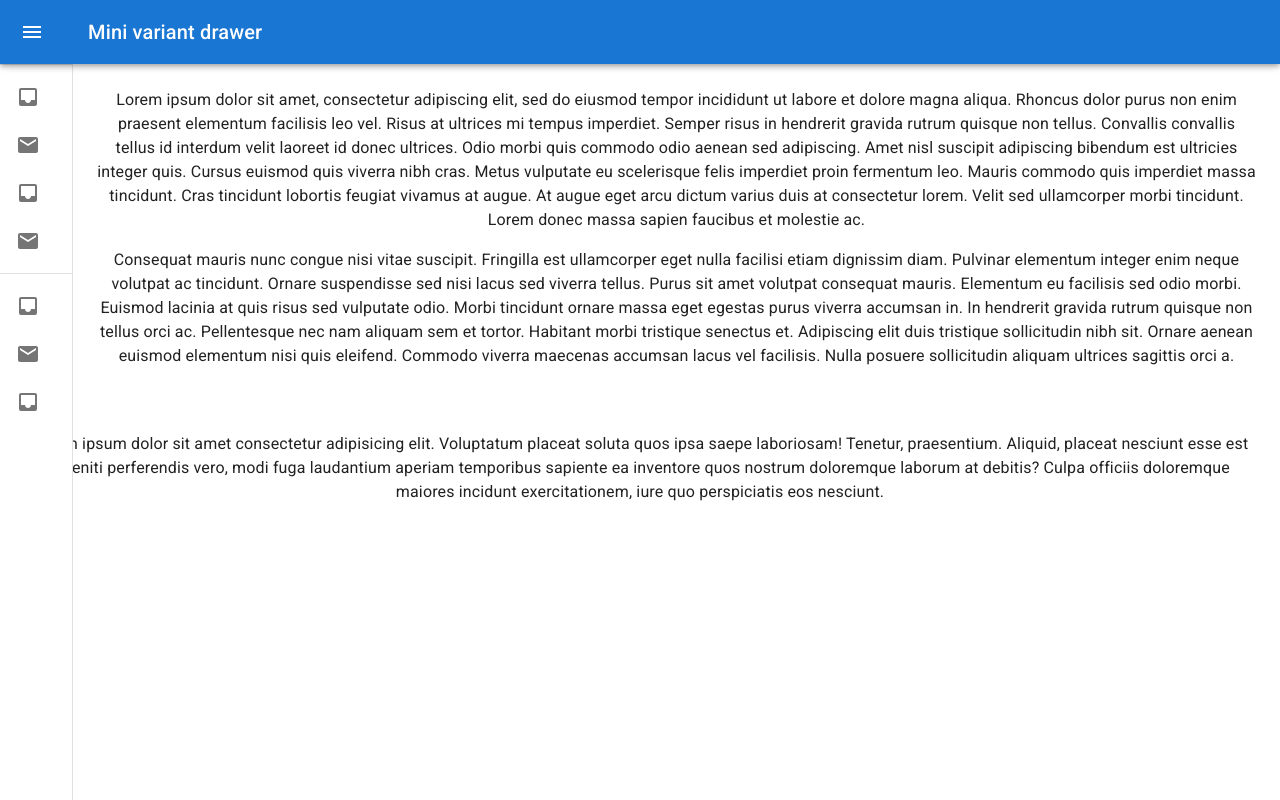
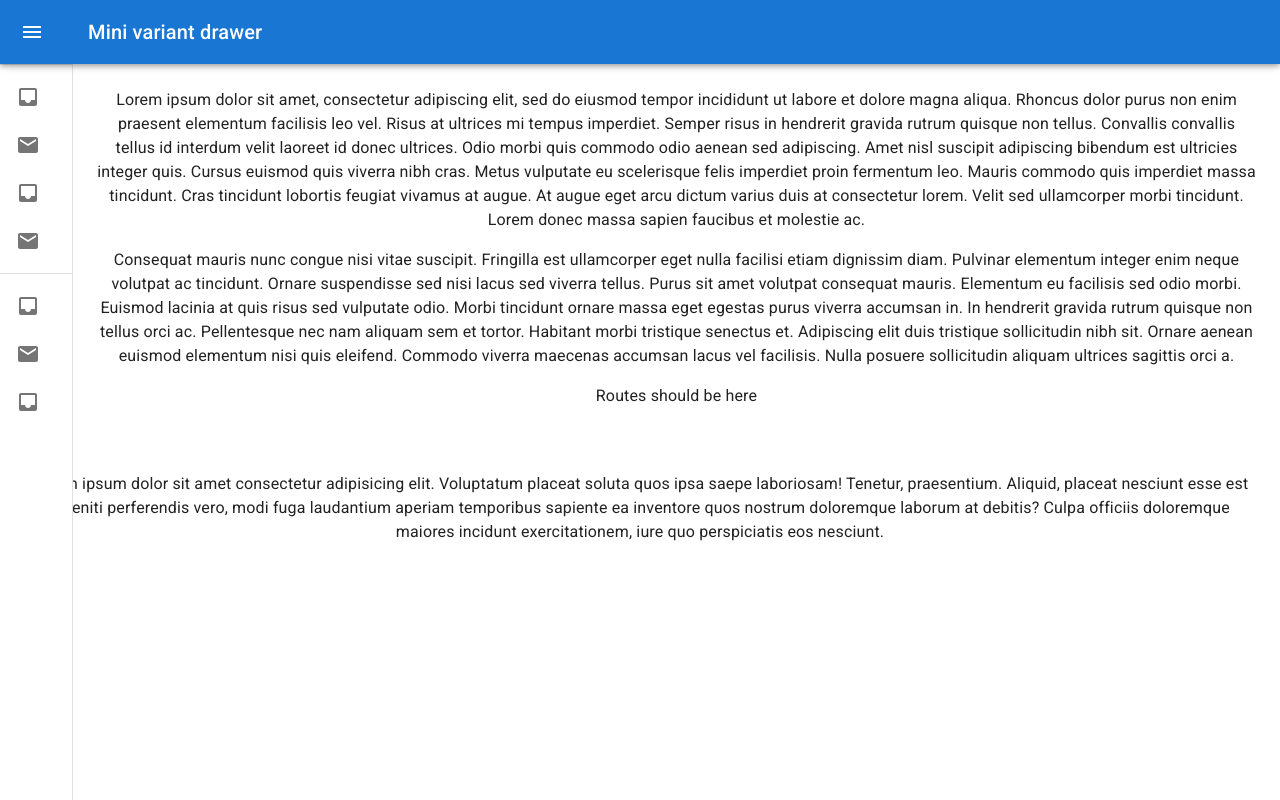
Before and after one commit to jsoomie/school-notebook, a React (Create React App) app: page / in a window 1280 px wide. Built offline with nearby package versions, Linux system fonts and the light colour scheme.

Commit message:
chore: indicate route paths

```diff
--- a/src/components/Menu/Menu.tsx
+++ b/src/components/Menu/Menu.tsx
@@ -195,6 +195,7 @@ export const Menu = () => {
           eleifend. Commodo viverra maecenas accumsan lacus vel facilisis. Nulla
           posuere sollicitudin aliquam ultrices sagittis orci a.
         </Typography>
+        <p>Routes should be here</p>
       </Box>
     </Box>
   );
```
